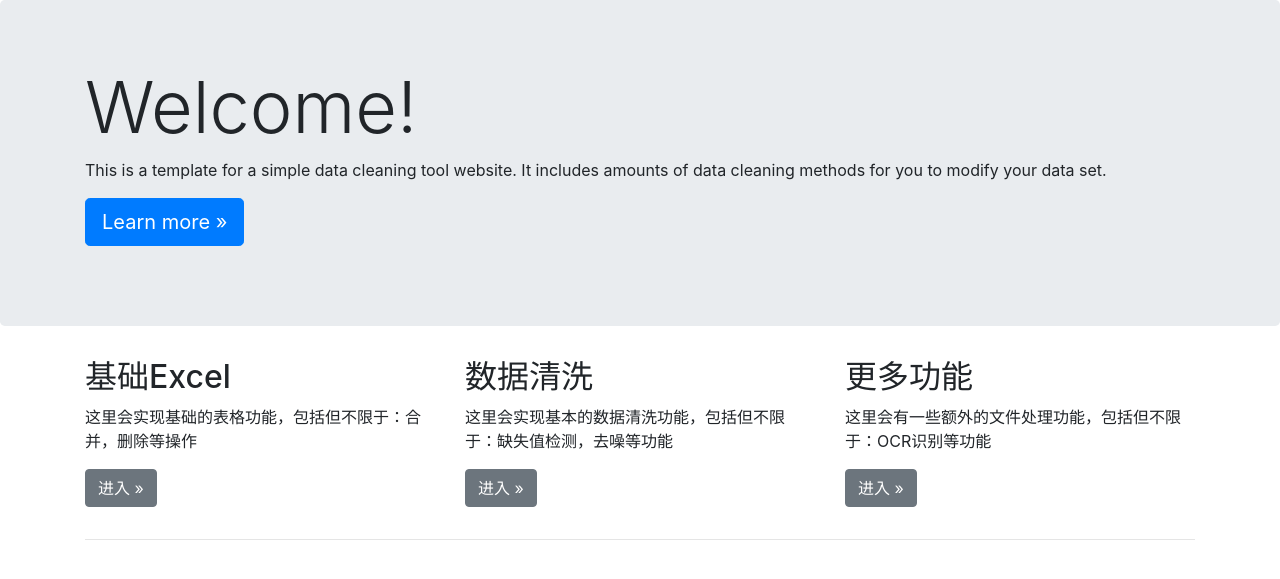
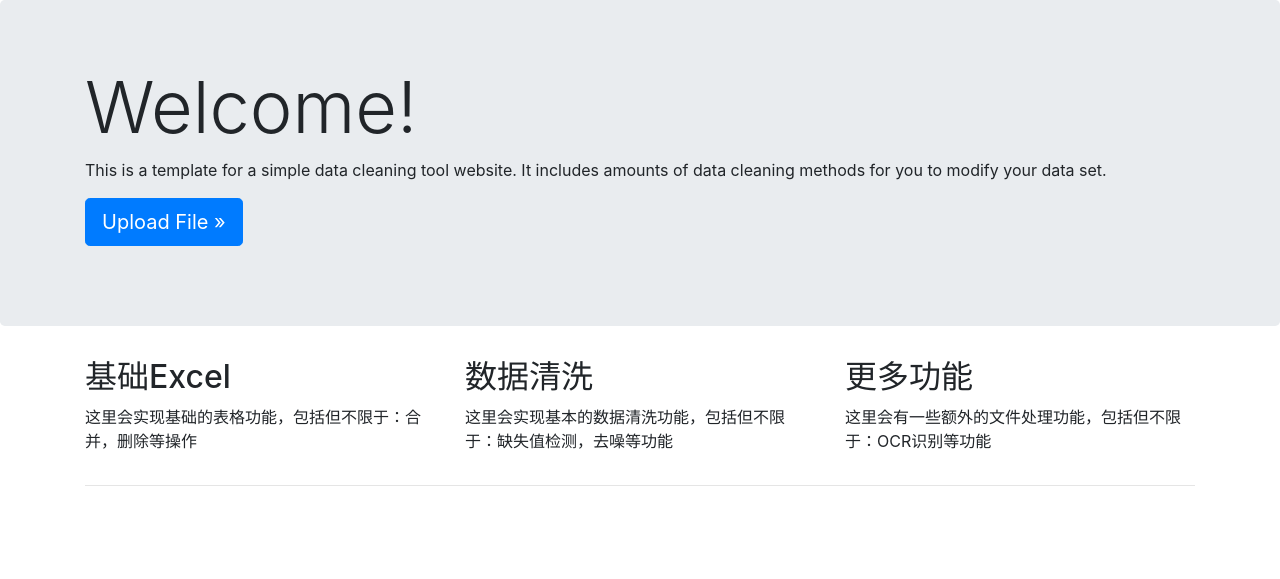
Before and after one commit to LittleS-zh/FYP_DataCleaningSoftware, a Django app: page / in a window 1280 px wide. Shown: the part 56-635 px from the top of the page. Run offline with Django 3.2, Linux system fonts and the light colour scheme; some libraries are stand-ins or nearby versions.

Commit message:
modify UI

```diff
--- a/FYP_codes/views.py
+++ b/FYP_codes/views.py
@@ -3,6 +3,7 @@ from django.shortcuts import render
 from django.shortcuts import HttpResponse
 from django.core.files.storage import FileSystemStorage
 from django.http import FileResponse
+import os, sys
 
 dc = DataCleaning()
 
@@ -18,12 +19,13 @@ def upload_file(request):
         fs = FileSystemStorage()
         name = fs.save(uploaded_file.name, uploaded_file)
         url = fs.url(name)
-        context['url'] = url
+        # context['url'] = url
         context['name'] = uploaded_file.name
         global file_name
         file_name = uploaded_file.name
         path = "static/DataSet_Read/" + file_name
         dc.read_data_file(path)
+        os.remove(path)
     return render(request, "uploadFile.html", context)
 
 
--- a/templates/index.html
+++ b/templates/index.html
@@ -15,7 +15,7 @@
         <div class="container">
           <h1 class="display-3">Welcome!</h1>
           <p>This is a template for a simple data cleaning tool website. It includes amounts of data cleaning methods for you to modify your data set.</p>
-          <p><a class="btn btn-primary btn-lg" href="#" role="button">Learn more &raquo;</a></p>
+          <p><a class="btn btn-primary btn-lg" href="{% url 'uploadFile' %}" role="button">Upload File &raquo;</a></p>
         </div>
       </div>
 
@@ -25,17 +25,14 @@
           <div class="col-md-4">
             <h2>基础Excel</h2>
             <p>这里会实现基础的表格功能，包括但不限于：合并，删除等操作</p>
-            <p><a class="btn btn-secondary" href="{% url 'uploadFile' %}" role="button">进入 &raquo;</a></p>
           </div>
           <div class="col-md-4">
             <h2>数据清洗</h2>
             <p>这里会实现基本的数据清洗功能，包括但不限于：缺失值检测，去噪等功能</p>
-            <p><a class="btn btn-secondary" href="{% url 'dataCleaningOperation' %}" role="button">进入 &raquo;</a></p>
           </div>
           <div class="col-md-4">
             <h2>更多功能</h2>
             <p>这里会有一些额外的文件处理功能，包括但不限于：OCR识别等功能</p>
-            <p><a class="btn btn-secondary" href="#" role="button">进入 &raquo;</a></p>
           </div>
         </div>
         <hr>
```
Also changed, not shown: templates/uploadFile.html (+6 -4 lines).
